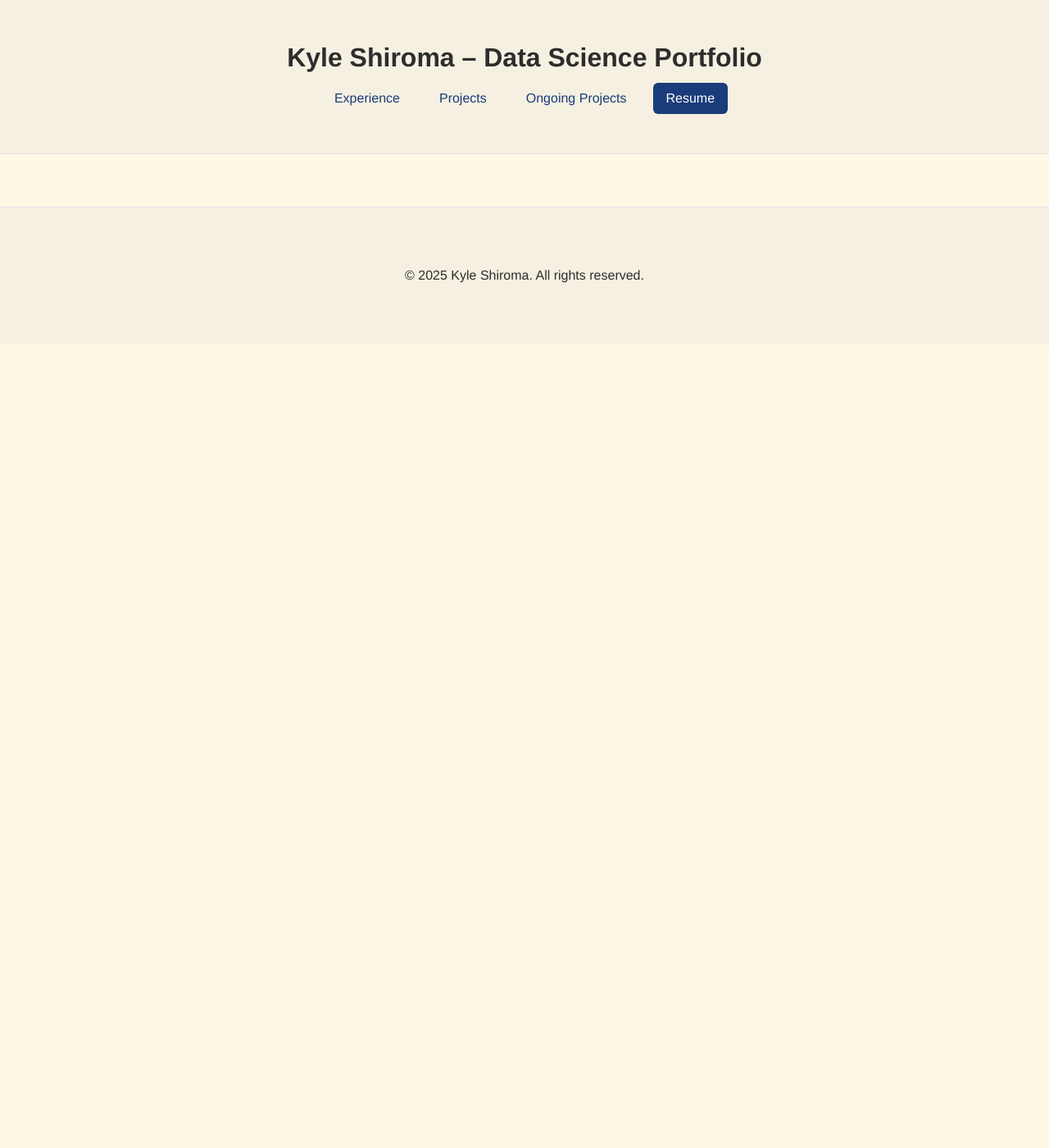
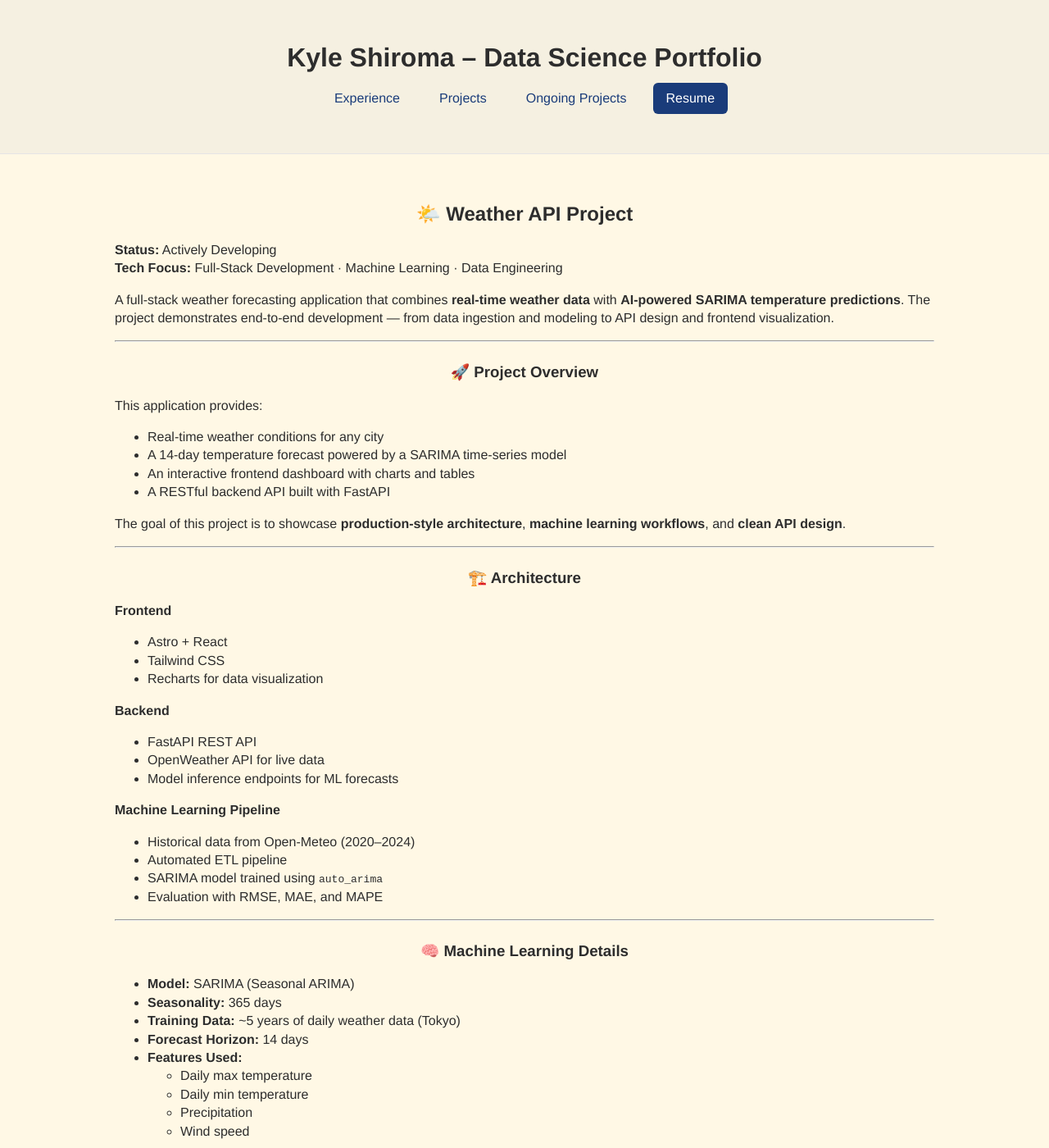
Before and after one commit to k-shiroma-code/k-shiroma-code.github.io, a Jekyll site: the page built from ongoing_projects.md, in a window 1280 px wide and 1400 px high. Shown: the whole window at 82% size. Built offline with Jekyll 4.4.1, drawn with Linux system fonts in a browser that asks for light colours; some of the changed text lies outside the part shown.

Commit message:
Document Weather API Project details
Added detailed project overview, architecture, and tech stack for the Weather API Project.

```diff
--- a/ongoing_projects.md
+++ b/ongoing_projects.md
@@ -4,3 +4,111 @@ layout: default
 permalink: /ongoing-projects/
 description: A showcase of active development projects!
 ---
+
+## 🌤️ Weather API Project
+
+**Status:** Actively Developing
+**Tech Focus:** Full-Stack Development · Machine Learning · Data Engineering
+
+A full-stack weather forecasting application that combines **real-time weather data** with **AI-powered SARIMA temperature predictions**. The project demonstrates end-to-end development — from data ingestion and modeling to API design and frontend visualization.
+
+---
+
+### 🚀 Project Overview
+
+This application provides:
+- Real-time weather conditions for any city
+- A 14-day temperature forecast powered by a SARIMA time-series model
+- An interactive frontend dashboard with charts and tables
+- A RESTful backend API built with FastAPI
+
+The goal of this project is to showcase **production-style architecture**, **machine learning workflows**, and **clean API design**.
+
+---
+
+### 🏗️ Architecture
+
+**Frontend**
+- Astro + React
+- Tailwind CSS
+- Recharts for data visualization
+
+**Backend**
+- FastAPI REST API
+- OpenWeather API for live data
+- Model inference endpoints for ML forecasts
+
+**Machine Learning Pipeline**
+- Historical data from Open-Meteo (2020–2024)
+- Automated ETL pipeline
+- SARIMA model trained using `auto_arima`
+- Evaluation with RMSE, MAE, and MAPE
+
+---
+
+### 🧠 Machine Learning Details
+
+- **Model:** SARIMA (Seasonal ARIMA)
+- **Seasonality:** 365 days
+- **Training Data:** ~5 years of daily weather data (Tokyo)
+- **Forecast Horizon:** 14 days
+- **Features Used:**
+  - Daily max temperature
+  - Daily min temperature
+  - Precipitation
+  - Wind speed
+
+This pipeline is fully reproducible and modular, allowing future expansion to additional locations or models.
+
+---
+
+### 🔌 API Capabilities
+
+- `/weather?city=CityName`
+- `/sarima/forecast?days=14`
+- `/sarima/info`
+
+Includes automatic OpenAPI documentation via FastAPI.
+
+---
+
+### 🛠️ Tech Stack
+
+**Languages**
+- Python
+- JavaScript
+
+**Frameworks & Libraries**
+- FastAPI
+- Astro
+- React
+- Pandas, NumPy
+- Statsmodels
+- Scikit-learn
+
+**Data Sources**
+- Open-Meteo API
+- OpenWeather API
+
+---
+
+### 📍 Current Focus
+
+- Improving forecast accuracy
+- Expanding ML endpoints
+- Enhancing frontend UX
+- Preparing the project for cloud deployment
+
+---
+
+### 🔗 Links
+
+- **GitHub Repository:**
+  https://github.com/k-shiroma-code/Weather-API-Project
+
+- **API Docs (Local):**
+  http://localhost:8000/docs
+
+---
+
+_Last updated: December 2024_
```
